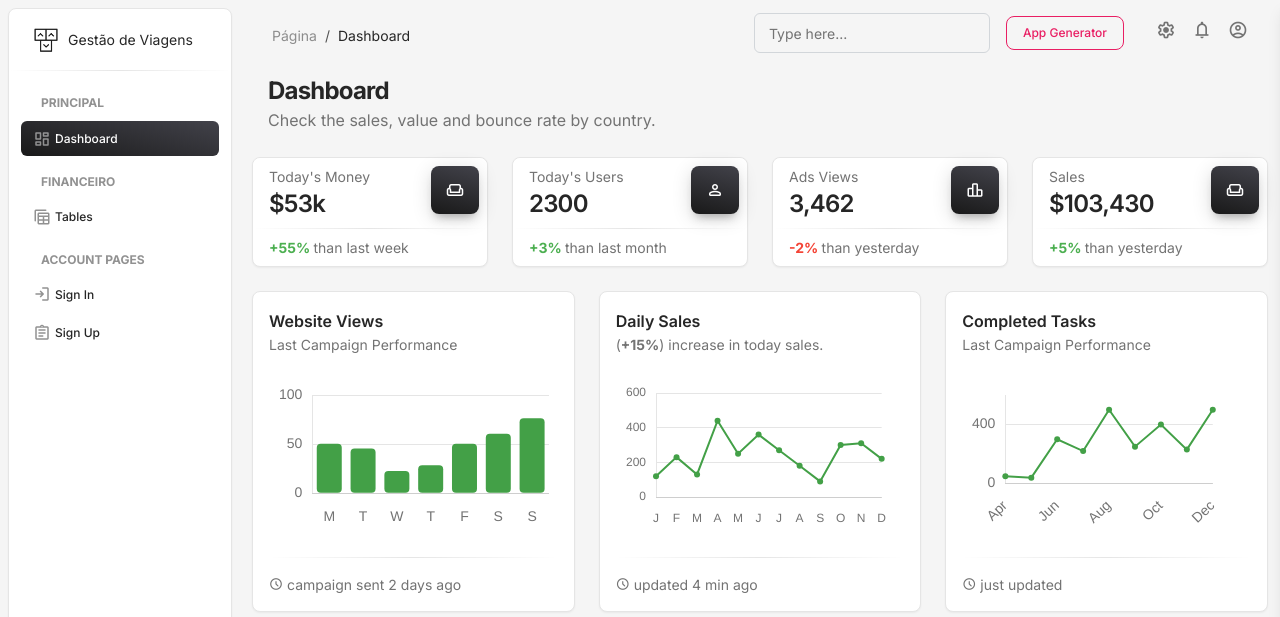
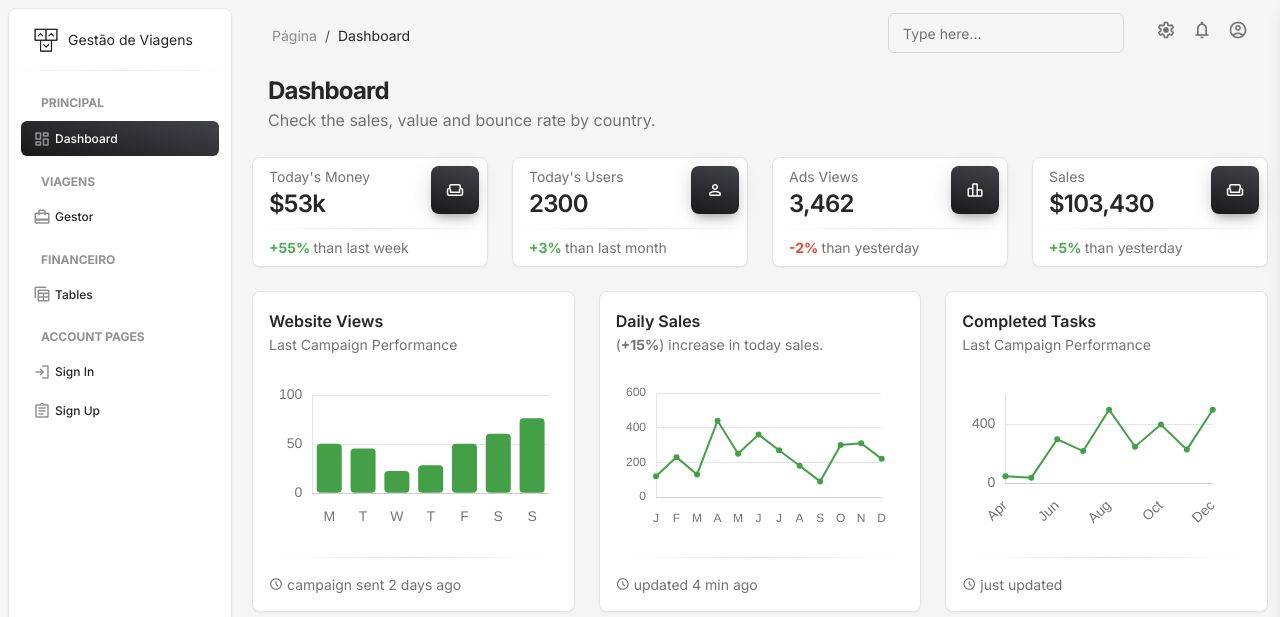
Before and after one commit to Locked666/gestor_viagem, a Flask app: page / in a window 1280 px wide; the page is wider, and only the part inside the window is pictured. Shown: the top 617 px of that part. Run offline with Flask 3, Linux system fonts and the light colour scheme; parts of the project's set-up code (start-up, migrations or seed data) failed here and were passed over; some libraries are stand-ins or nearby versions.

Commit message:
iniciado processo travel

```diff
--- a/apps/__init__.py
+++ b/apps/__init__.py
@@ -27,6 +27,7 @@ def register_blueprints(app):
         'dyn_dt',
         'charts',
         'users',
+        'travel',
         ):
         module = import_module('apps.{}.routes'.format(module_name))
         app.register_blueprint(module.blueprint)
--- a/templates/includes/navigation.html
+++ b/templates/includes/navigation.html
@@ -28,14 +28,14 @@
         </div>
       </div>
       <ul class="navbar-nav d-flex align-items-center justify-content-end">
-        <li class="nav-item d-flex align-items-center">
+        <!--<li class="nav-item d-flex align-items-center">
           <a
             class="btn btn-outline-primary btn-sm mb-0 me-3"
             target="_blank"
             href="https://app-generator.dev/tools/flask-generator/"
             >App Generator</a
           >
-        </li>
+        </li> -->
         <li class="nav-item d-xl-none ps-3 d-flex align-items-center">
           <a
             href="javascript:;"
--- a/templates/includes/sidebar.html
+++ b/templates/includes/sidebar.html
@@ -67,11 +67,31 @@
           class="nav-link {% if 'users' == segment %} active bg-gradient-dark text-white {% else %} text-dark {% endif %}"
           href="{{ url_for('users_blueprint.index') }}"
         >
-          <i class="material-symbols-rounded opacity-5">table_view</i>
+          <i class="material-symbols-rounded opacity-5">group</i>
           <span class="nav-link-text ms-1">Usuarios</span>
         </a>
       </li>
       {% endif %}
+
+      <!-- Gestão de Viagens init-->
+      <li class="nav-item mt-3">
+        <h6
+          class="ps-4 ms-2 text-uppercase text-xs text-dark font-weight-bolder opacity-5"
+        >
+          Viagens
+        </h6>
+
+      </li>
+      <li class="nav-item">
+        <a
+          class="nav-link {% if 'travel' == segment %} active bg-gradient-dark text-white {% else %} text-dark {% endif %}"
+          href="{{ url_for('travel_blueprint.index') }}"
+        >
+          <i class="material-symbols-rounded opacity-5">card_travel</i>
+          <span class="nav-link-text ms-1">Gestor</span>
+        </a>
+      </li>
+      <!-- Gestão de Viagens end-->
       <!--Dynamic Tables-->
       <!--<li class="nav-item">
         <a
--- a/templates/users/reset-password.html
+++ b/templates/users/reset-password.html
@@ -43,6 +43,7 @@
   >
     <div class="card-body">
       <h5 class="card-title text-center mb-4">Alterar Senha</h5>
+      <p class ="text-center"><small>A senha tem que ter no minimo <strong>6 Caracteres</strong></small>.</small></p>
       <form id="passwordChangeForm">
         <div class="row">
           <!-- Senha Atual -->
```
Also changed, not shown: apps/travel/__init__.py (added, +7 -0 lines), apps/travel/routes.py (added, +18 -0 lines), apps/users/routes.py (+4 -6 lines), static/assets/js/application/userModal.js (+4 -5 lines), templates/travel/index.html (added, +11 -0 lines), apps/db.sqlite3.
